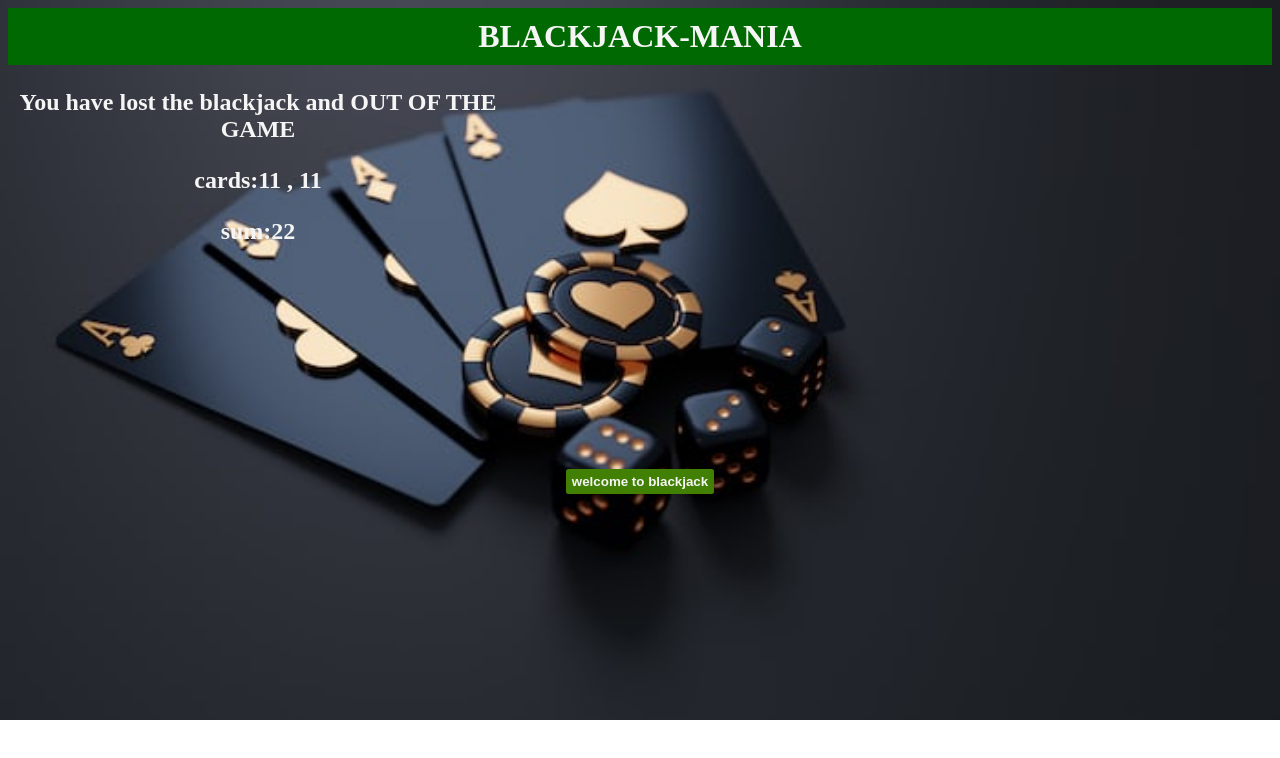
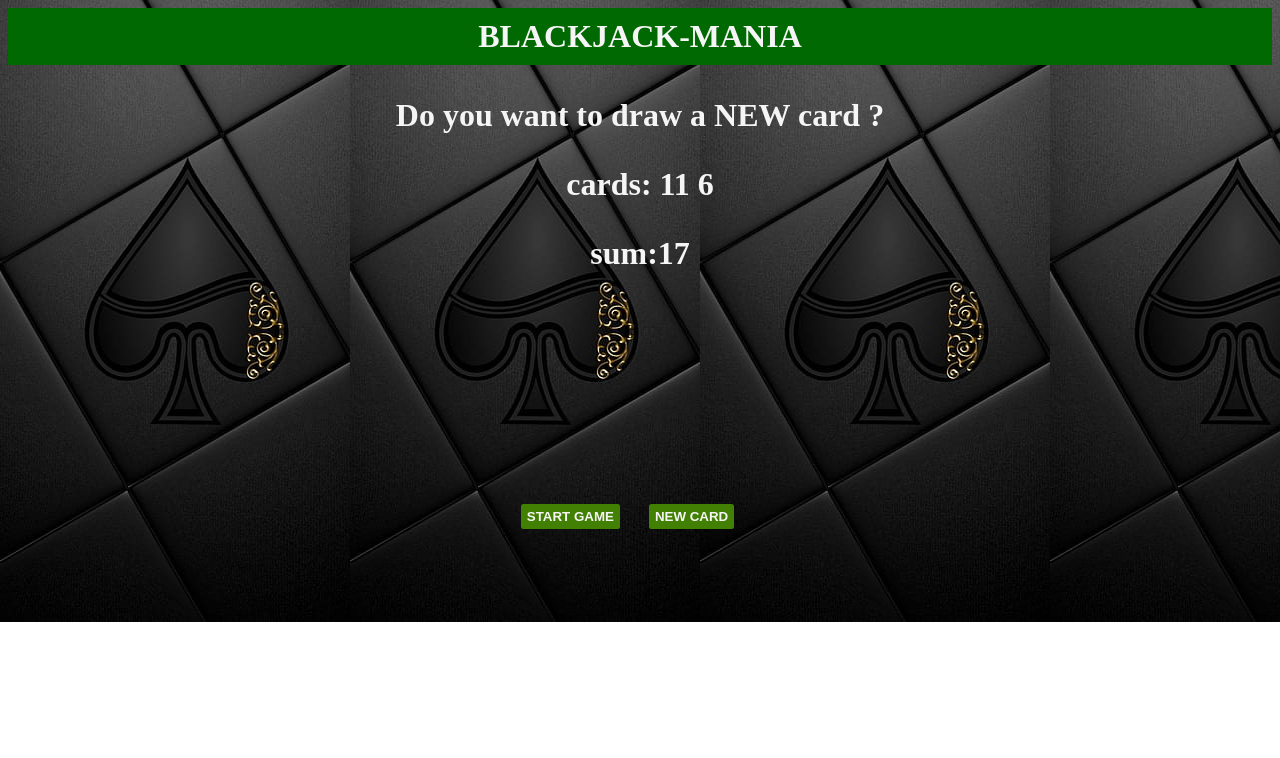
Before and after one commit to kiyosaki-cyber/blackjack, a plain HTML site: page index.html in a window 1280 px wide. Both pictures are taken after a click on the button "START GAME". Drawn offline with Linux system fonts and the light colour scheme.

Commit message:
created a new game button
i have now created a new game function and made it to function on click

```diff
--- a/css/style.css
+++ b/css/style.css
@@ -1,8 +1,7 @@
 body{
-    background-image: url('../img/photo-1655159428752-c700435e9983.jpeg');
-    background-size:cover ;
-    background-repeat: no-repeat;
-    max-height:100vh ;
+    background-image: url('../img/desktop-wallpaper-textured-black-spade-ace-of-spades-iphone-thumbnail.jpg');
+    background-size: auto;
+    background-repeat: repeat-x;
     color: whitesmoke;
     font-weight: bold;
     text-align: center;
@@ -22,18 +21,12 @@ button{
     background-color: rgb(65, 128, 3);
     color: whitesmoke;
     font-weight: bold;
+    margin-right: 25px;
     padding-top: 5px;
     padding-bottom: 5px;
 }
 p{
     font-weight: bolder;
-    font-size: 1.5rem;
+    font-size: 2rem;
     color: whitesmoke;
 }
-div{
-    background-image:;
-    background-size: cover;
-    background-repeat: no-repeat;
-    width: 500px;
-    text-align: center;
-}
--- a/index.html
+++ b/index.html
@@ -9,14 +9,13 @@
 </head>
 <body>
     <h1>BLACKJACK-MANIA</h1>
-    <div>
+
         <p id="message-el">want to play a round</p>
         <p id="cards-el">cards</p>
         <p id="sum-el">sum</p>
-    </div>
-
-    <button id="button-el" onclick="startGame()">START GAME</button>
-    <script src="index.js"></script>
+    <button onclick="startGame()">START GAME</button>
+    <button onclick="newCard()">NEW CARD</button>
+       <script src="index.js"></script>
 
 </body>
 </html>
--- a/index.js
+++ b/index.js
@@ -1,38 +1,49 @@
-//declaring the vaariable sum
+//declaring the variable sum
 let firstCard  = 11
-let secondCard = 11
+let secondCard = 6
 let sum = firstCard + secondCard
 let sumEl = document.getElementById("sum-el")
 
 
 //declaring the cards variable
-let cards = "cards:" + firstCard + " , " + secondCard
+let cards = [firstCard, secondCard]
 let cardsEl = document.getElementById("cards-el")
 
+//displaying the message
 
-//displaying the message
+let message =" "
  let messageEl = document.getElementById("message-el")
 
+
+function startGame(){
+    renderGame()
+ }
+function renderGame(){
+
  // setting the conditions of the game
- if (sum === 21){
-    message = "You WON the blackjack"
 
+ if (sum < 21)
+ { message = " Do you want to draw a NEW card ?"
  }
- else if (sum > 21){
-    message = "You have lost the blackjack and OUT OF THE GAME"
- }
- else{
-    message = " Do you want to draw a NEW card"
-
+ else if (sum === 21){
+   message = "You WON the blackjack"
+}else{
+   message = "YOU'RE OUT OF THE GAME!"
  }
 
+    sumEl.textContent = "sum:" + sum
 
-//making the button funtion on click
-let buttonEl = document.getElementById("button-el")
+    cardsEl.textContent = "cards: "
+    for (let i = 0; i < cards.length; i++)
+    {
+      cardsEl.textContent += cards[i] + "  "
+    }
+    messageEl.textContent = message
 
-function startGame(){
-    buttonEl.textContent = "welcome to blackjack"
-    sumEl.textContent = "sum:" + sum
-    cardsEl.textContent = cards
-    messageEl.textContent = message
 }
+function newCard(){
+    let card= 4
+    sum += card
+    cards.push(card)
+    renderGame()
+}
```
Also changed, not shown: img/desktop-wallpaper-textured-black-spade-ace-of-spades-iphone-thumbnail.jpg (added).
